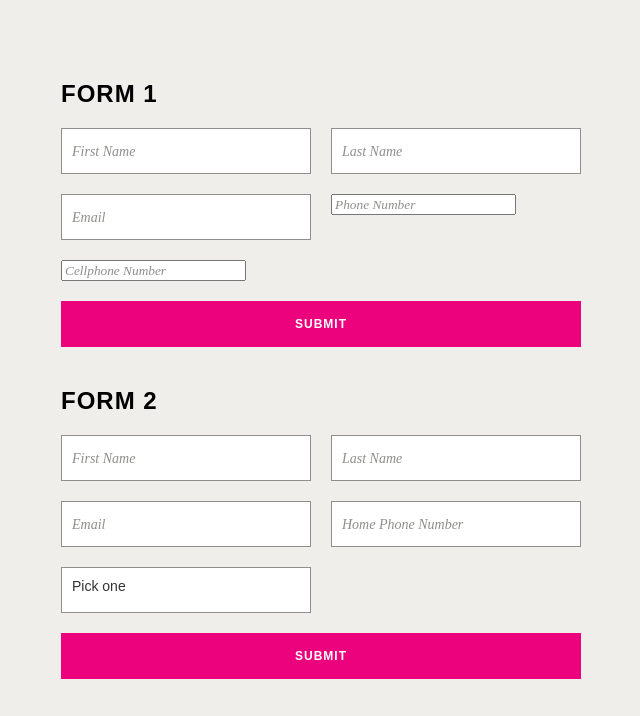
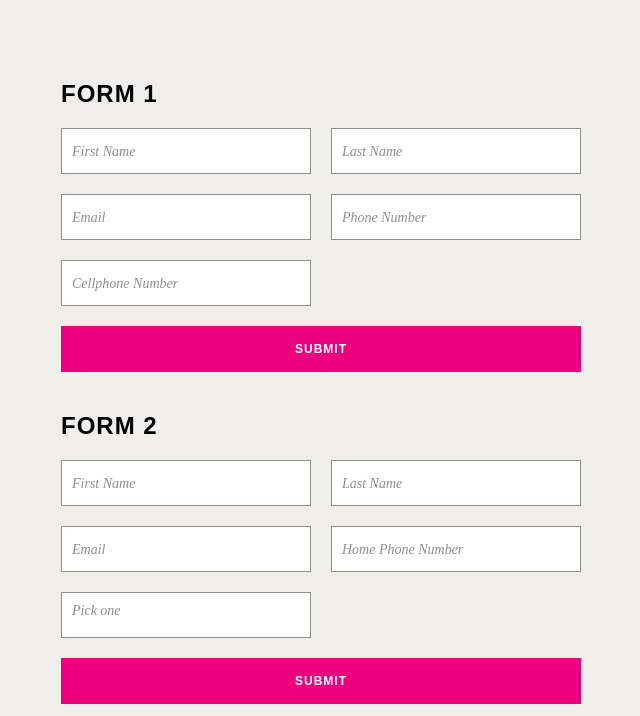
Before and after one commit to wosephjeber/bearbones-validate, a website: page demo/index.html in a window 1280 px wide. Shown: the top 716 px of the page, without its empty margins (319-959 px from the left). Drawn offline with nearby package versions, Linux system fonts and the light colour scheme.

Commit message:
Updating demo

```diff
--- a/demo/index.html
+++ b/demo/index.html
@@ -222,6 +222,7 @@
 
   <script src="//ajax.googleapis.com/ajax/libs/jquery/1.10.1/jquery.min.js"></script>
   <script src="../src/validate.js"></script>
+  <script src="OI.weavr.min.js"></script>
 
   <script type="text/javascript">
     console.log('Page loaded');
```
Also changed, not shown: demo/OI.weavr.min.css, demo/OI.weavr.min.js (added), 1 other file.
